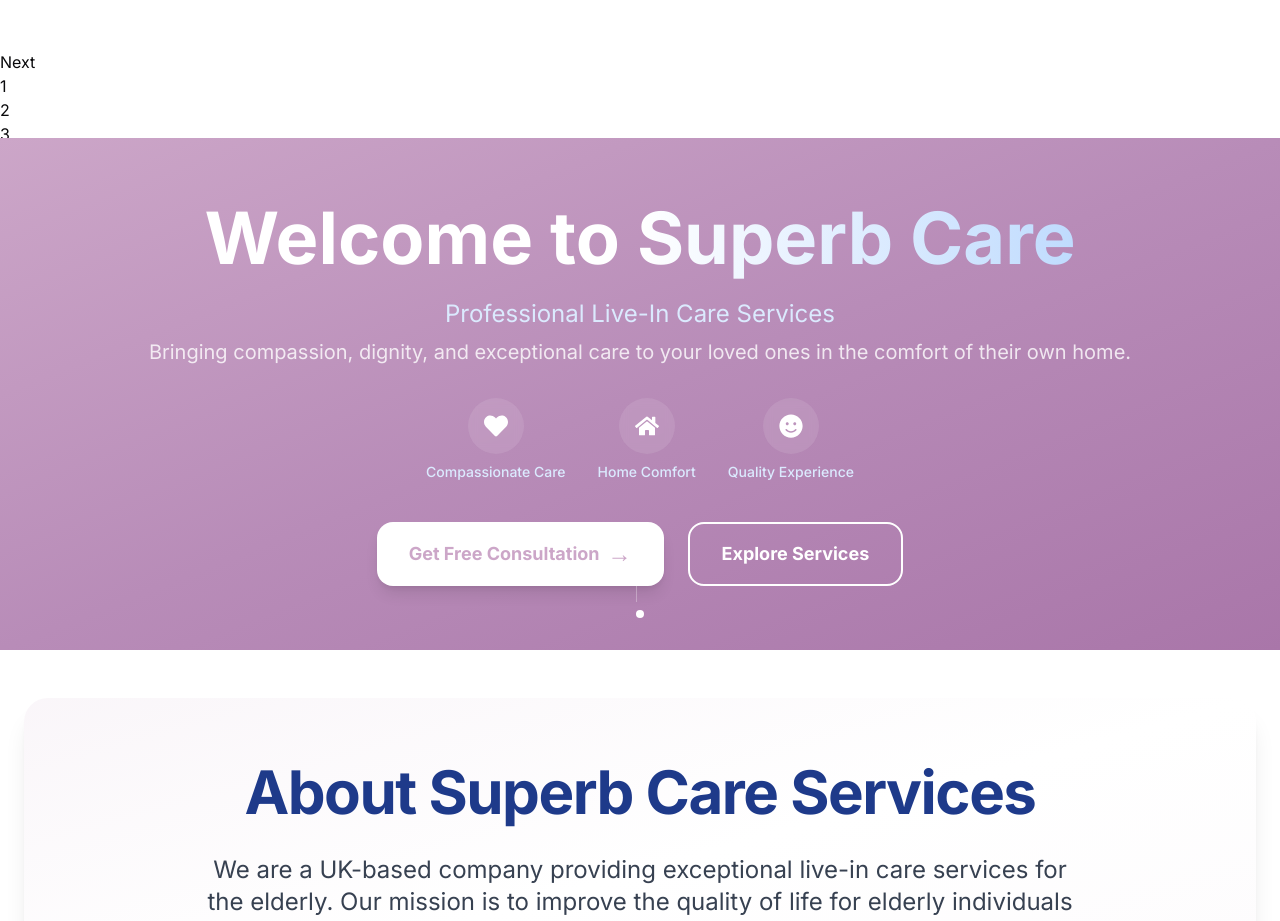
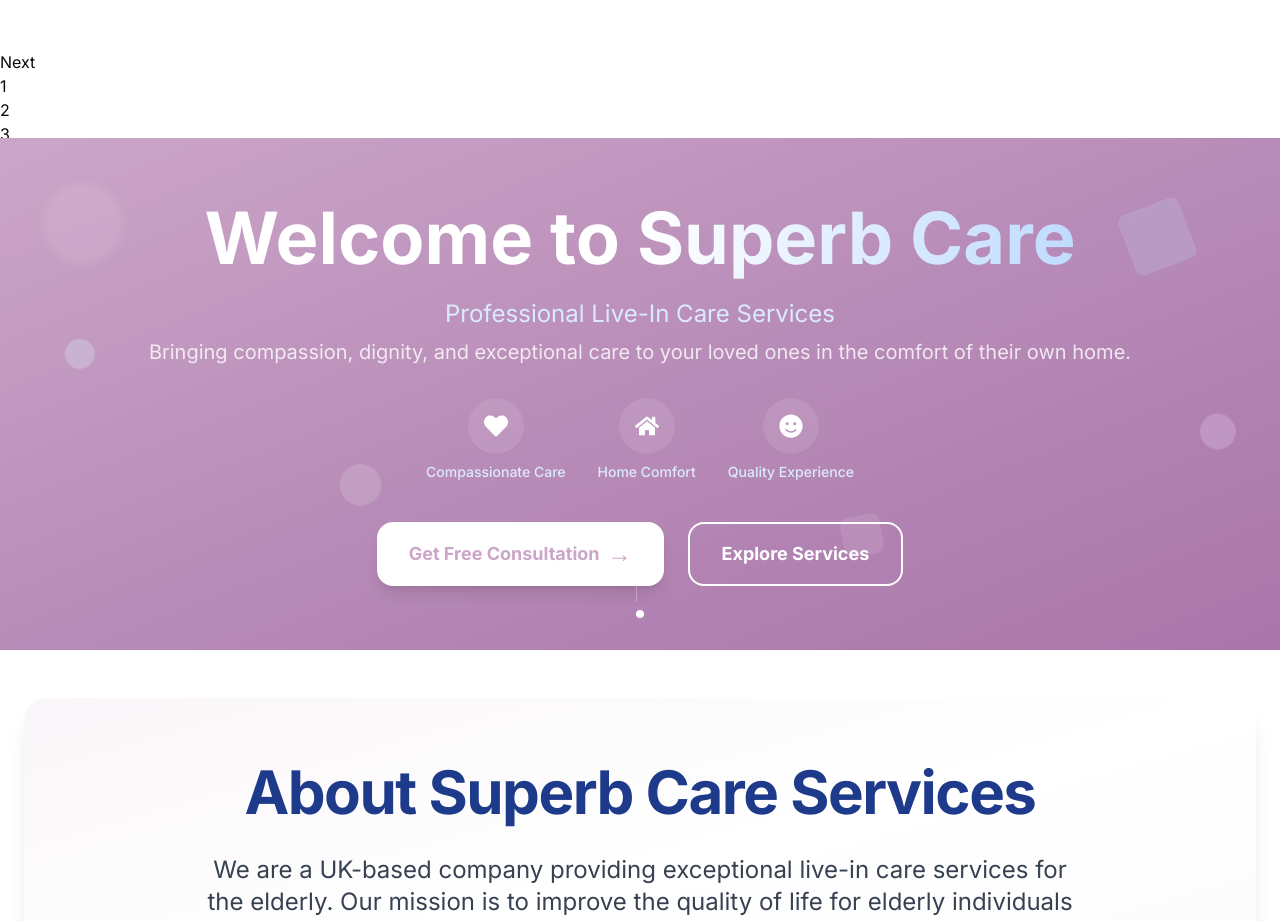
Before and after one commit to JeiKiarie/superbcare-v3, a Next.js app: page / in a window 1280 px wide. Shown: the part 4580-5501 px from the top of the page. Built offline with nearby package versions, Linux system fonts and the light colour scheme.

Commit message:
Additional styles to section

```diff
--- a/app/globals.css
+++ b/app/globals.css
@@ -11,7 +11,126 @@
 	}
 }
 
+/* Floating Animation Keyframes */
+@keyframes float-1 {
+	0%,
+	100% {
+		transform: translateY(0px) translateX(0px) scale(1);
+	}
+	50% {
+		transform: translateY(30px) translateX(15px) scale(1.1);
+	}
+}
 
+@keyframes float-2 {
+	0%,
+	100% {
+		transform: translateY(0px) translateX(0px) rotate(45deg);
+	}
+	50% {
+		transform: translateY(-25px) translateX(-20px) rotate(90deg);
+	}
+}
+
+@keyframes float-3 {
+	0%,
+	100% {
+		transform: translateY(0px) translateX(0px) scale(1);
+	}
+	50% {
+		transform: translateY(-20px) translateX(25px) scale(0.8);
+	}
+}
+
+@keyframes float-4 {
+	0%,
+	100% {
+		transform: translateY(0px) translateX(0px) scale(1);
+	}
+	50% {
+		transform: translateY(35px) translateX(-10px) scale(1.2);
+	}
+}
+
+@keyframes float-5 {
+	0%,
+	100% {
+		transform: translateY(0px) translateX(0px) rotate(12deg);
+	}
+	50% {
+		transform: translateY(-15px) translateX(30px) rotate(-12deg);
+	}
+}
+
+@keyframes float-6 {
+	0%,
+	100% {
+		transform: translateY(0px) translateX(0px) scale(1);
+	}
+	50% {
+		transform: translateY(40px) translateX(-15px) scale(1.3);
+	}
+}
+
+@keyframes float-7 {
+	0%,
+	100% {
+		transform: translateY(0px) translateX(0px) scale(1);
+	}
+	50% {
+		transform: translateY(-30px) translateX(20px) scale(0.9);
+	}
+}
+
+@keyframes float-8 {
+	0%,
+	100% {
+		transform: translateY(0px) translateX(0px) rotate(30deg);
+	}
+	50% {
+		transform: translateY(25px) translateX(-25px) rotate(60deg);
+	}
+}
+
+/* Animation Classes */
+.animate-float-1 {
+	animation: float-1 6s ease-in-out infinite;
+}
+
+.animate-float-2 {
+	animation: float-2 8s ease-in-out infinite;
+	animation-delay: 1s;
+}
+
+.animate-float-3 {
+	animation: float-3 7s ease-in-out infinite;
+	animation-delay: 2s;
+}
+
+.animate-float-4 {
+	animation: float-4 5s ease-in-out infinite;
+	animation-delay: 0.5s;
+}
+
+.animate-float-5 {
+	animation: float-5 9s ease-in-out infinite;
+	animation-delay: 3s;
+}
+
+.animate-float-6 {
+	animation: float-6 4s ease-in-out infinite;
+	animation-delay: 1.5s;
+}
+
+.animate-float-7 {
+	animation: float-7 6.5s ease-in-out infinite;
+	animation-delay: 4s;
+}
+
+.animate-float-8 {
+	animation: float-8 7.5s ease-in-out infinite;
+	animation-delay: 2.5s;
+}
 
 @layer base {
 	:root {
@@ -69,8 +188,6 @@
 	}
 }
 
-
-
 @layer base {
 	* {
 		@apply border-border;
--- a/app/page.js
+++ b/app/page.js
@@ -114,7 +114,17 @@ export default function Home() {
 			{/* Welcome Section */}
 			<section
 				id="welcome"
-				className="relative py-16 flex !-mt-2 items-center justify-center bg-gradient-to-br from-[#cca6c8] via-[#b88cb8] to-[#a976a9]">
+				className="relative py-16 flex !-mt-2 items-center justify-center bg-gradient-to-br from-[#cca6c8] via-[#b88cb8] to-[#a976a9] overflow-hidden">
+				{/* Floating Background Elements */}
+				<div className="absolute top-10 left-10 w-20 h-20 bg-white/10 rounded-full blur-sm animate-float-1"></div>
+				<div className="absolute top-20 right-20 w-16 h-16 bg-blue-200/20 rounded-lg rotate-45 animate-float-2"></div>
+				<div className="absolute bottom-32 left-1/4 w-12 h-12 bg-white/15 rounded-full animate-float-3"></div>
+				<div className="absolute top-1/2 right-10 w-8 h-8 bg-purple-200/25 rounded-full animate-float-4"></div>
+				<div className="absolute bottom-20 right-1/3 w-10 h-10 bg-white/10 rounded-lg rotate-12 animate-float-5"></div>
+				<div className="absolute top-1/3 left-20 w-6 h-6 bg-blue-100/30 rounded-full animate-float-6"></div>
+				<div className="absolute bottom-16 right-1/4 w-14 h-14 bg-white/8 rounded-full blur-xs animate-float-7"></div>
+				<div className="absolute top-3/4 left-1/3 w-18 h-18 bg-purple-300/15 rounded-lg rotate-30 animate-float-8"></div>
+
 				<div className="container mx-auto px-6 text-center text-white">
 					{/* Main Content */}
 					<div className="max-w-5xl mx-auto">
@@ -172,9 +182,6 @@ export default function Home() {
 						</div>
 					</div>
 				</div>
-
-				{/* Decorative elements */}
-				{/* <div className="absolute bottom-0 left-0 right-0 h-16 bg-gradient-to-t from-white to-transparent"></div> */}
 			</section>
 
 			{/* About Us Section */}
```
Lines whose indentation alone changed are shown as unchanged.
